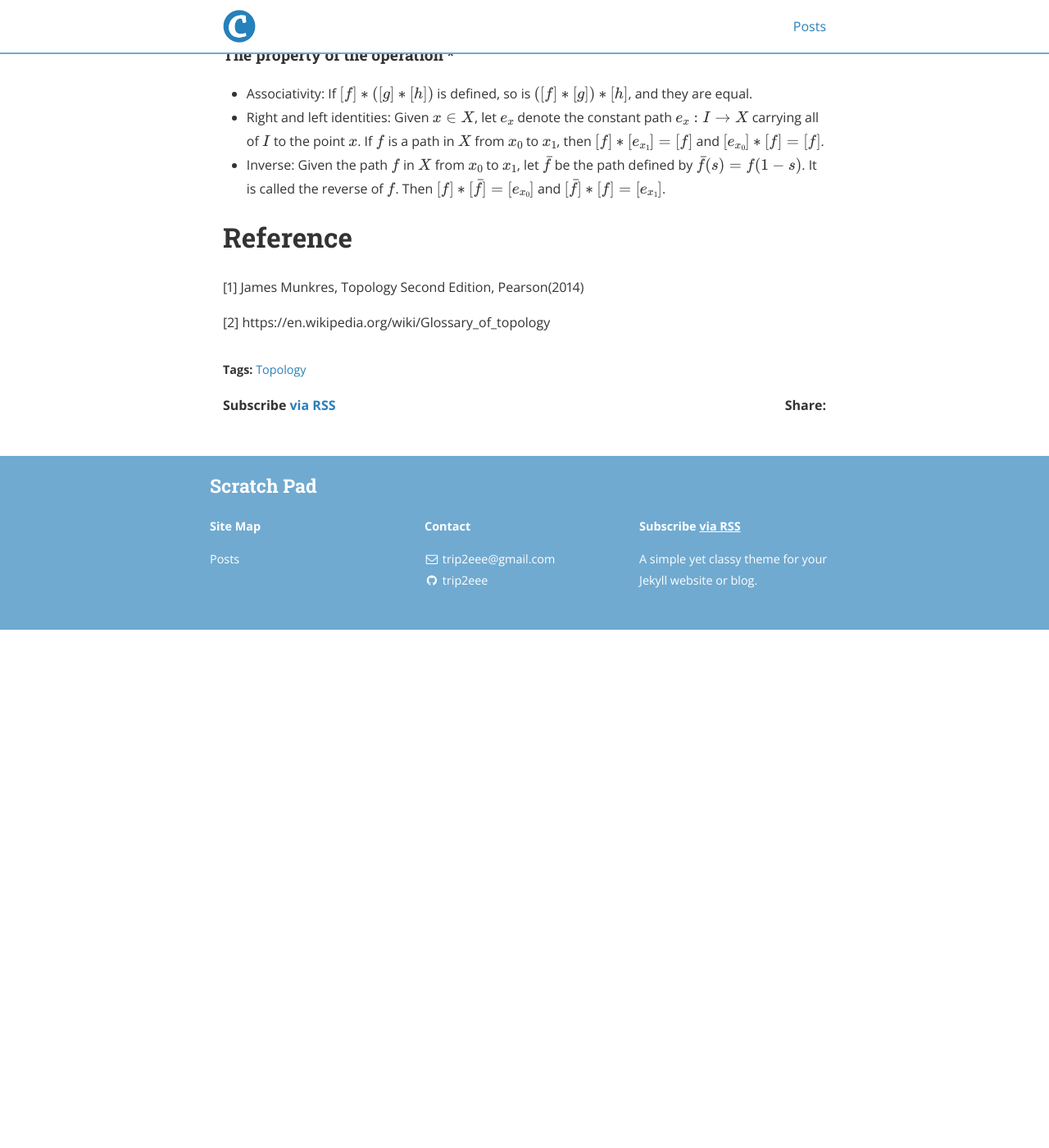
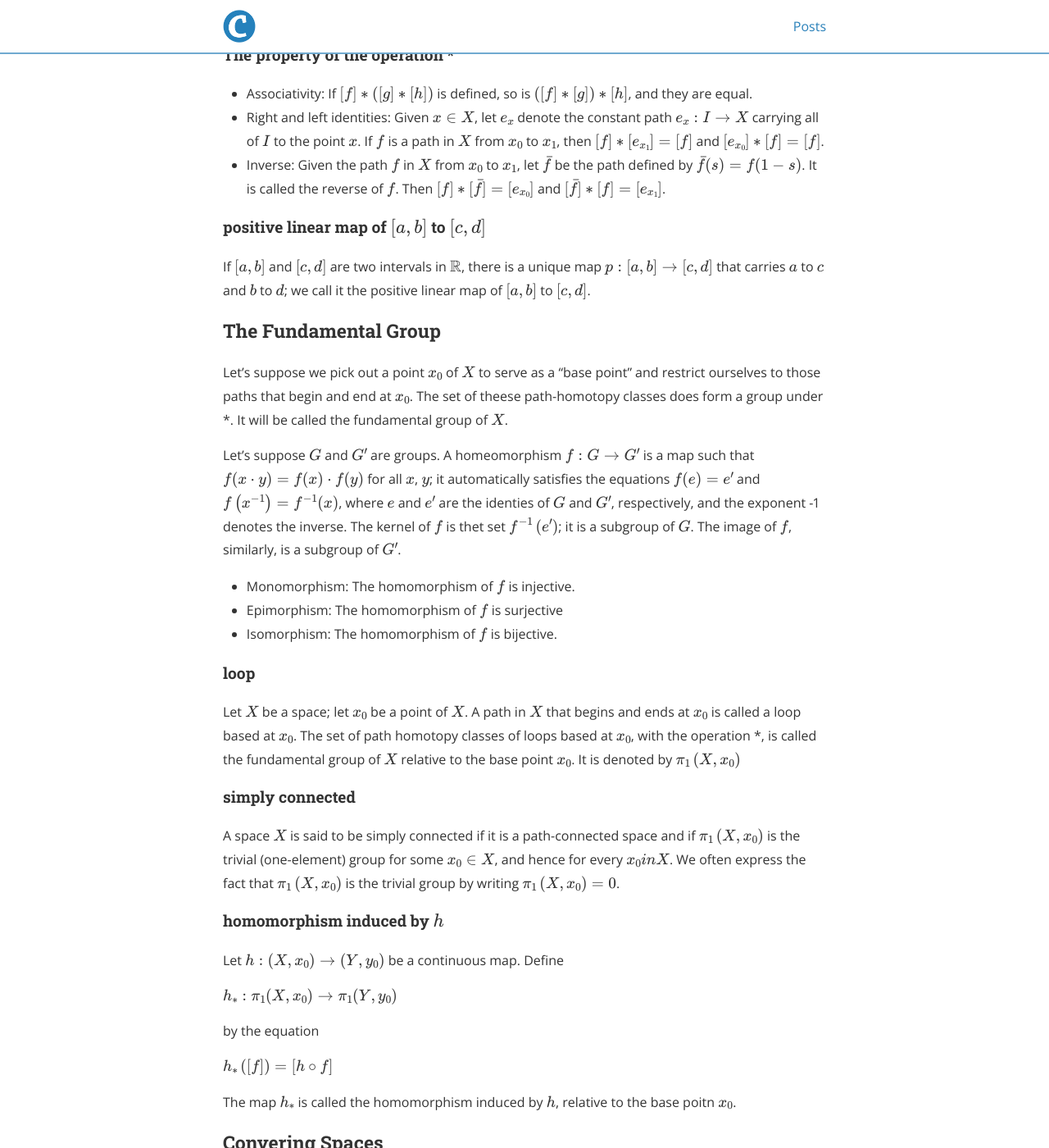
Before and after one commit to trip2eee/trip2eee.github.io, a Jekyll site: the page built from _posts/2022-10-21-Glossary-of-topology.md, in a window 1280 px wide and 1400 px high, scrolled down 3469 px. Shown: the whole window at 82% size. Built offline with Jekyll 4.4.1, drawn with Linux system fonts in a browser that asks for light colours; nearby versions of some CDN libraries; formulas are drawn with MathJax 3; before the commit the page ends 4237 px from its top, so only the background shows below that; some of the changed text lies outside the part shown.

Commit message:
topology

```diff
--- a/_posts/2022-10-21-Glossary-of-topology.md
+++ b/_posts/2022-10-21-Glossary-of-topology.md
@@ -12,9 +12,9 @@ comments: true
 ## Functions
 ### A function $f: A \rightarrow B$
 #### injective (one-to-one)
-For each pair of distinct point of A, their images under f are distinct.
+For each pair of distinct point of $A$, their images under $f$ are distinct.
 #### surjective (A onto B)
-Every element of B is the image of some element of A under the function f.
+Every element of $B$ is the image of some element of $A$ under the function $f$.
 #### bijective (one-to-one correspondence)
 $f$ is both injective and surjective
 
@@ -112,7 +112,48 @@ $$
 - Right and left identities: Given $x \in X$, let $e_x$ denote the constant path $e_x:I \rightarrow X$ carrying all of $I$ to the point $x$. If $f$ is a path in $X$ from $x_0$ to $x_1$, then $[f]\*[e_{x_1}]=[f]$ and $[e_{x_0}]\*[f]=[f]$.
 - Inverse: Given the path $f$ in $X$ from $x_0$ to $x_1$, let $\bar{f}$ be the path defined by $\bar{f}(s)=f(1-s)$. It is called the reverse of $f$. Then $[f]\*[\bar{f}]=[e_{x_0}]$ and $[\bar{f}]\*[f]=[e_{x_1}]$.
 
+#### positive linear map of $[a,b]$ to $[c,d]$
+If $[a,b]$ and $[c,d]$ are two intervals in $\mathbb{R}$, there is a unique map $p:[a,b] \rightarrow [c,d]$ that carries $a$ to $c$ and $b$ to $d$; we call it the positive linear map of $[a,b]$ to $[c,d]$.
+
+### The Fundamental Group
+Let's suppose we pick out a point $x_0$ of $X$ to serve as a "base point" and restrict ourselves to those paths that begin and end at $x_0$. The set of theese path-homotopy classes does form a group under *. It will be called the fundamental group of $X$.
+
+Let's suppose $G$ and $G'$ are groups. A homeomorphism $f: G\rightarrow G'$ is a map such that $f(x\cdot y)=f(x)\cdot f(y)$ for all $x$, $y$; it automatically satisfies the equations $f(e)=e'$ and $f\left(x^{-1}\right)=f^{-1}(x)$, where $e$ and $e'$ are the identies of $G$ and $G'$, respectively, and the exponent -1 denotes the inverse. The kernel of $f$ is thet set $f^{-1}\left(e'\right)$; it is a subgroup of $G$. The image of $f$, similarly, is a subgroup of $G'$.
+- Monomorphism: The homomorphism of $f$ is injective.
+- Epimorphism: The homomorphism of $f$ is surjective
+- Isomorphism: The homomorphism of $f$ is bijective.
+
+#### loop
+Let $X$ be a space; let $x_0$ be a point of $X$. A path in $X$ that begins and ends at $x_0$ is called a loop based at $x_0$. The set of path homotopy classes of loops based at $x_0$, with the operation *, is called the fundamental group of $X$ relative to the base point $x_0$. It is denoted by $\pi_1\left(X, x_0\right)$
+
+#### simply connected
+A space $X$ is said to be simply connected if it is a path-connected space and if $\pi_1\left(X,x_0\right)$ is the trivial (one-element) group for some $x_0 \in X$, and hence for every $x_0 in X$. We often express the fact that $\pi_1\left(X, x_0\right)$ is the trivial group by writing $\pi_1\left(X, x_0\right)=0$.
+
+#### homomorphism induced by $h$
+Let $h:(X,x_0) \rightarrow (Y,y_0)$ be a continuous map. Define
+
+$h_*:\pi_1(X,x_0) \rightarrow \pi_1(Y,y_0)$
+
+by the equation
+
+$h_*\left([f]\right) = [h \circ f]$
+
+The map $h_*$ is called the homomorphism induced by $h$, relative to the base poitn $x_0$.
+
+### Convering Spaces
+#### evenly covered
+Let $p:E\rightarrow B$ be a continuous surjective map. The open set $U$ and $B$ is said to be evenly covered by $p$ if the inverse image $p^{-1}(U)$  can be written as the union of disjoint open sts $V_\alpha$ in $E$ such that for each $\alpha$, the restriction of $p$ to $V_\alpha$ is a homeomorphism of $V_\alpha$ onto $U$. The collection $\{V_\alpha\}$ will be called a partition of $p^{-1}(U)$ into slices.
+
+#### coveringmap and coveringspace
+Let $p: E \rightarrow B$ be continuous and surjective. If every point $b$ of $B$ has a neighborhood $U$ that is evenly covered by $p$, then $p$ is called coveringmap, and $E$ is said to be a converingspace of $B$.
+
+## The Seifert-van Kampen Theorem
+### Abelian Groups
+In mathematics, an abelian group, also called a commutative group, is a group in which the result of applying the group operation to two group elements does not depend on the order in which they are written. That is, the group operation is commutative.
+
 # Reference
 [1] James Munkres, Topology Second Edition, Pearson(2014)
 
 [2] https://en.wikipedia.org/wiki/Glossary_of_topology
+
+[3] https://en.wikipedia.org/wiki/Abelian_group
```
